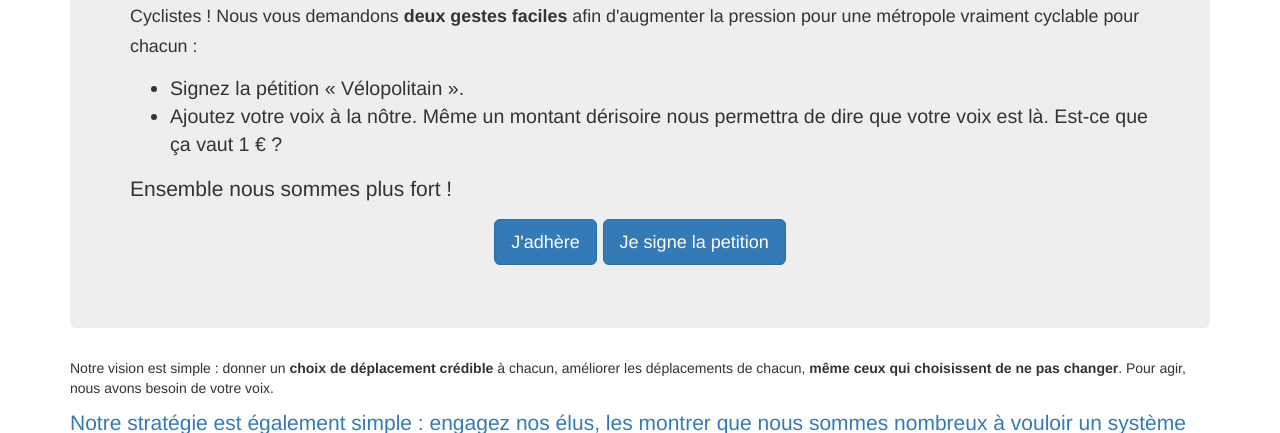
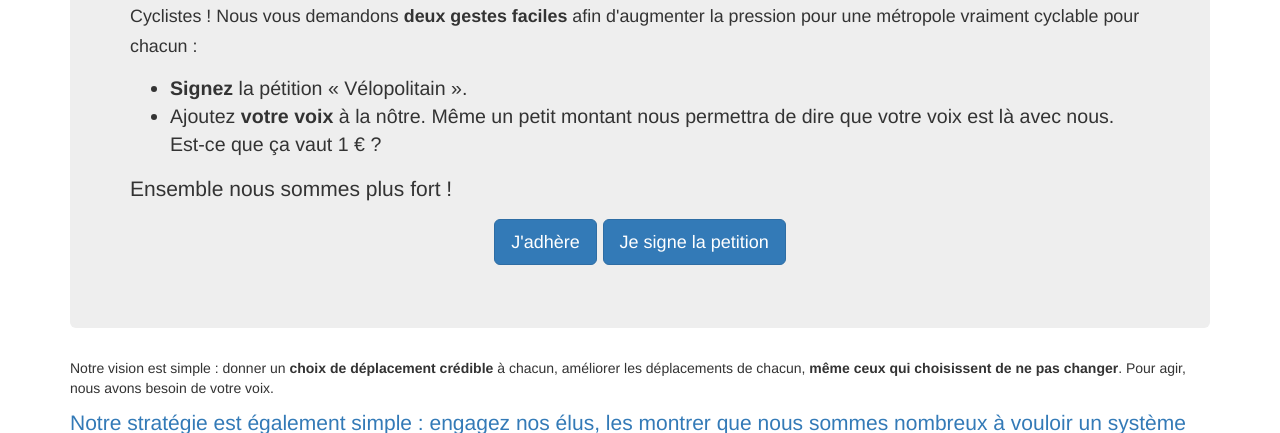
Before and after one commit to transport-nantes/TN_flask_web, a Flask app: page /D/1/accueil in a window 1280 px wide. Shown: the part 1250-1683 px from the top of the page. Run offline with Flask 2, Linux system fonts and the light colour scheme; some libraries are stand-ins or nearby versions.

Commit message:
Improve landing page text

```diff
--- a/app/templates/index.html
+++ b/app/templates/index.html
@@ -23,10 +23,10 @@
 		demandons <strong>deux gestes faciles</strong> afin d'augmenter la
 		pression pour une métropole vraiment cyclable pour chacun :</small>
 		<ul style="font-size: 140%;">
-		    <li><large>Signez la pétition « Vélopolitain ».</large></li>
-		    <li>Ajoutez votre voix à la nôtre.  Même un
-			montant dérisoire nous permettra de dire que
-			votre voix est là.  Est-ce que ça vaut 1 €
+		    <li><large><strong>Signez</strong> la pétition « Vélopolitain ».</large></li>
+		    <li>Ajoutez <strong>votre voix</strong> à la nôtre.  Même un
+			petit montant nous permettra de dire que
+			votre voix est là avec nous.  Est-ce que ça vaut 1 €
 			?</li>
 		</ul>
 	    </p>
```
